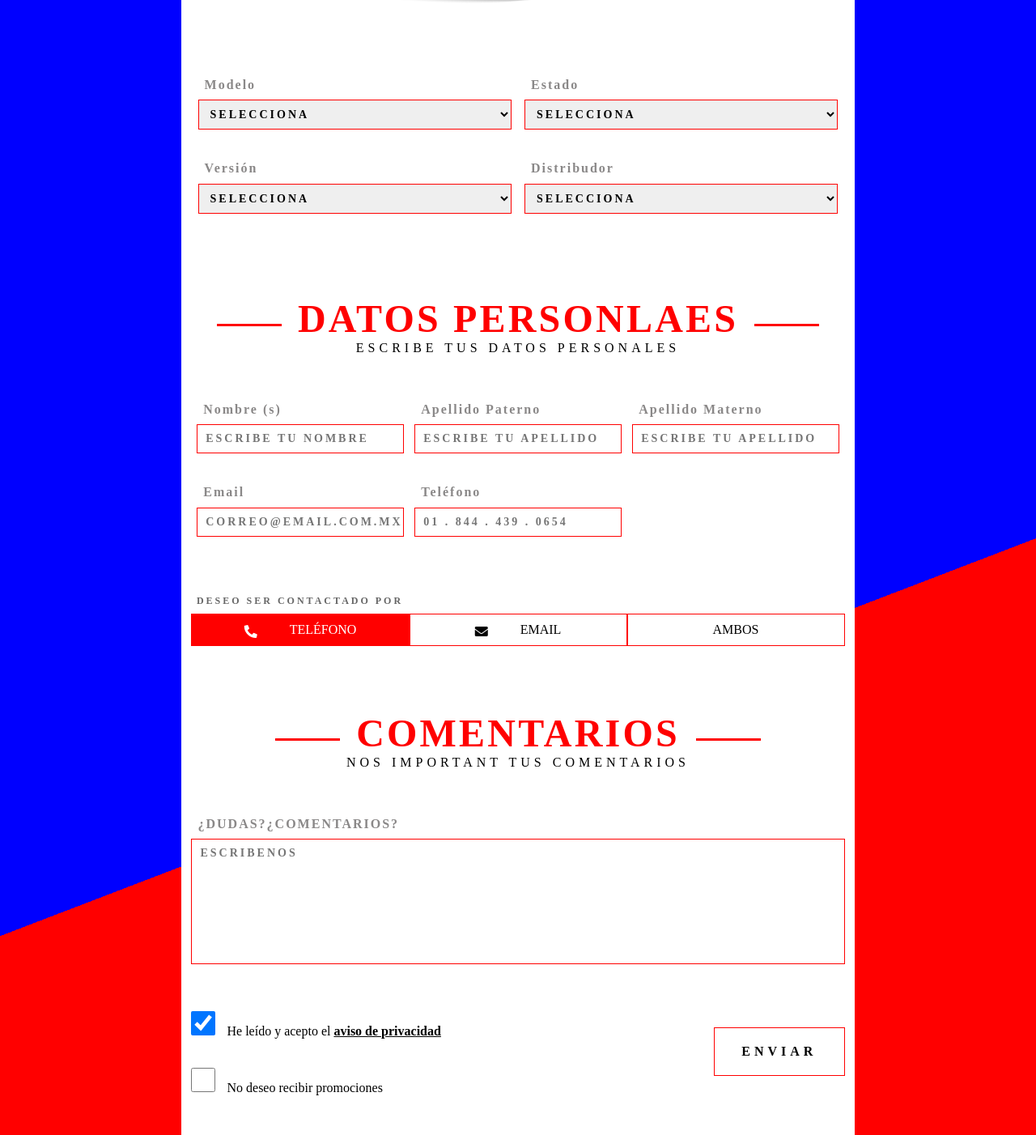
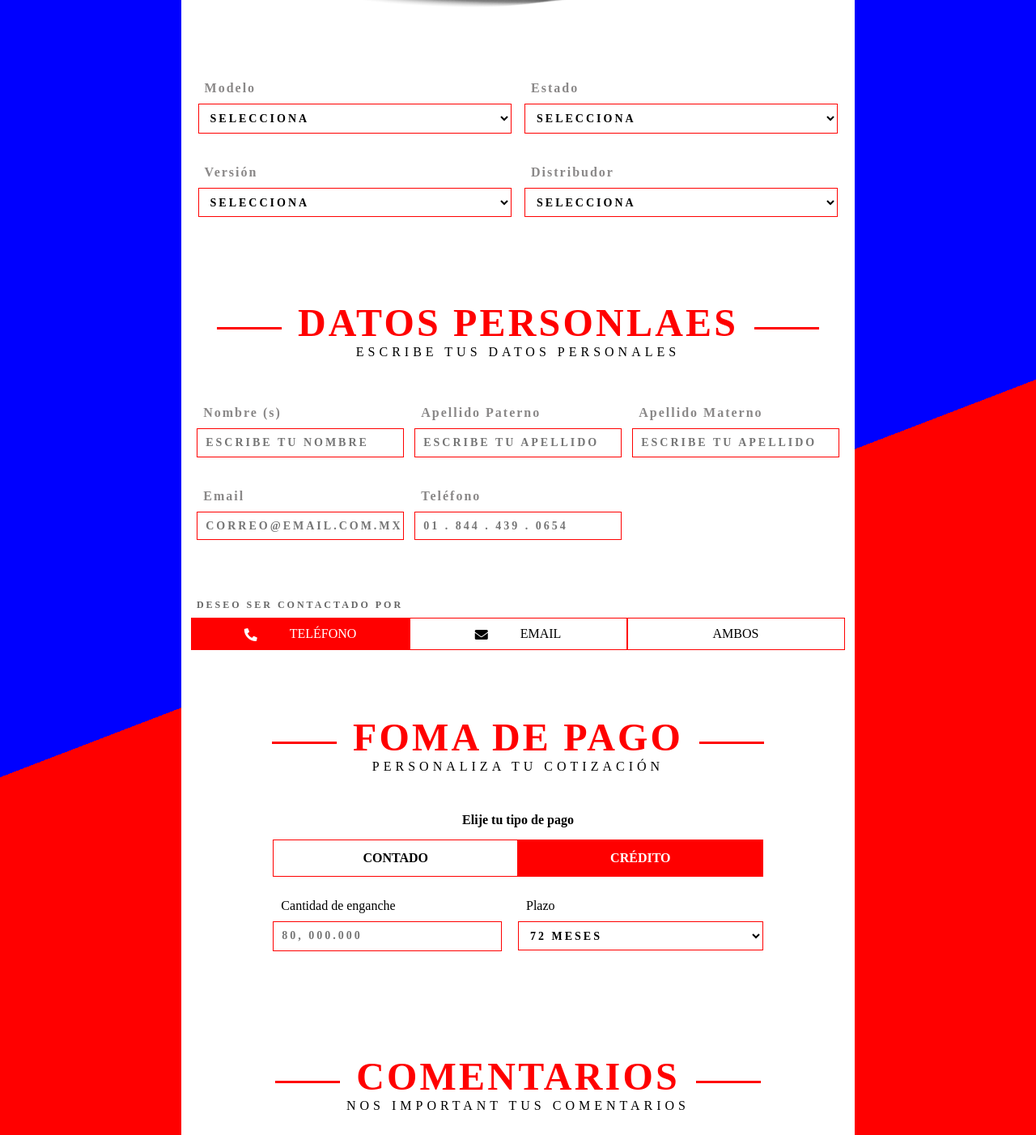
Before and after one commit to ArcoDev/GRWPO, a plain HTML site: page index.html in a window 1280 px wide. Shown: the part 554-1956 px from the top of the page at 81% size. Drawn offline with Linux system fonts and the light colour scheme; a web font is replaced by a local one.

Commit message:
Termiando contenido en movil

```diff
--- a/css/estilos.scss
+++ b/css/estilos.scss
@@ -19,6 +19,7 @@ mixin para los input y select
     letter-spacing: 3px;
     color: #000;
     text-transform: uppercase;
+    background: transparent;
 }
 
 @mixin lineasTitulos {
@@ -72,6 +73,9 @@ Navegacion
     justify-content: center;
     align-items: center;
     background: #fff;
+    position: fixed;
+    z-index: 100;
+    box-shadow: 0 4px 6px 0 rgba(0, 0, 0, 0.2), 0 6px 10px 0 rgba(0, 0, 0, 0.19);
 
     @media screen and (max-width: $movil) {
         & {
@@ -95,7 +99,7 @@ Navegacion
 
         @media screen and (max-width: $movil) {
             & {
-                margin-left: 10px;
+                margin-left: 20px;
             }
         }
     }
@@ -151,19 +155,13 @@ informacion
 .informacion {
     width: 100%;
     height: auto;
-    background: linear-gradient(-21deg, #ff0000 35%, blue 35%);
+    background: linear-gradient(-21deg, #ff0000 50%, blue 50%);
     display: flex;
     flex-direction: column;
     align-items: center;
     justify-content: center;
-    padding-top: 1.875rem;
+    padding-top: 5.3rem;
     padding-bottom: 5rem;
-
-    @media screen and (max-width: $movil) {
-        & {
-            margin-bottom: 5rem;
-        }
-    }
 
     .textos {
         text-align: center;
@@ -325,7 +323,7 @@ informacion
 
             @media screen and (max-width: $movil) {
                 & {
-                    margin-top: 2rem;
+                    margin-top: 3.3rem;
                     font-size: 1.7rem;
                 }
             }
@@ -343,7 +341,6 @@ informacion
                 & {
                     text-align: center;
                     font-size: .7rem;
-                    margin-bottom: 5rem;
                 }
             }
         }
@@ -413,11 +410,69 @@ informacion
         Forma de pago
         ============================================*/
         .colPago {
-            width: 90%;
-            border: 1px solid black;
+            width: 75%;
+            padding-top: 15px;
+            display: flex;
+            flex-wrap: wrap;
+
+            @media screen and (max-width: $movil) {
+                & {
+                    width: 97%;
+                }
+            }
 
             a {
-                width: 100%;
+                width: 50%;
+                height: 25%;
+                border: 1px solid red;
+                display: flex;
+                align-items: center;
+                justify-content: center;
+                text-decoration: none;
+                color: #000;
+                text-transform: uppercase;
+                font-size: 1rem;
+                font-weight: 700;
+
+                @media screen and (max-width: $movil) {
+                    & {
+                        margin-top: 20px;
+                    }
+                }
+            }
+
+            .input,
+            .select {
+                width: 50%;
+                display: flex;
+                flex-direction: column;
+
+                @media screen and (max-width: $movil) {
+                    & {
+                        width: 100%;
+                        flex-wrap: wrap;
+                    }
+                }
+
+                label {
+                    margin: 10px;
+                }
+
+                input {
+                    @include paddinColor();
+                    padding: .55rem 0 .65rem 0.625rem;
+                    margin-right: 20px;
+
+                    @media screen and (max-width: $movil) {
+                        & {
+                            margin-right: 0
+                        }
+                    }
+                }
+
+                select {
+                    @include paddinColor();
+                }
             }
         }
 
@@ -483,11 +538,25 @@ informacion
                 }
 
                 .check {
-                    width: 30px;
-                    height: 30px;
+                    width: 25px;
+                    height: 25px;
                     border: 1px solid #959595;
-                    border-radius: 0;
+                    border-radius: 0px;
                     margin: 20px 10px 20px 0;
+
+                    &::before {
+                        content: '';
+                        display: inline-block;
+                        position: absolute;
+                        left: 0;
+                        top: 3px;
+                        width: 23px;
+                        height: 23px;
+                        border: 1px solid #c5c5c5;
+                        margin-right: 15px;
+                        box-sizing: border-box;
+                        background: #fff;
+                    }
                 }
             }
 
@@ -498,13 +567,15 @@ informacion
                 align-items: flex-end;
                 flex-direction: column;
                 justify-content: center;
+
                 @media screen and (max-width: $movil) {
-                    &{
+                    & {
                         width: 100%;
                         align-items: center;
                         padding-bottom: 5rem;
+                    }
                 }
-                }
+
                 button {
                     width: 50%;
                     padding: 20px 0;
--- a/css/globales.scss
+++ b/css/globales.scss
@@ -3,9 +3,11 @@
     padding: 0;
     box-sizing: border-box;
     font-family: "Lato";
+    outline: none;
 }
 body {
   overflow-x: hidden;
+
 }
 
 /*============================================
--- a/index.html
+++ b/index.html
@@ -54,28 +54,32 @@
                         <label for="">Modelo</label>
                         <select name="" id="">
                             <option>Selecciona</option>
-                            <option value="">prueba</option>
-                            <option value="">preuba</option>
+                            <option value="">Mobi</option>
+                            <option value="">Palio Adventure</option>
+                            <option value="">Fiat 500L</option>
                         </select>
                         <label for="">Versión</label>
                         <select name="" id="">
                             <option>Selecciona</option>
-                            <option value="">prueba</option>
-                            <option value="">preuba</option>
+                            <option value="">Mobi Easy</option>
+                            <option value="">Mobi Like</option>
+                            <option value="">Mobi Trekking</option>
                         </select>
                     </div>
                     <div class="col2">
                         <label for="">Estado</label>
                         <select name="" id="">
                             <option>Selecciona</option>
-                            <option value="">prueba</option>
-                            <option value="">preuba</option>
+                            <option value="">Aguascalientes</option>
+                            <option value="">Coahuila</option>
+                            <option value="">Chihuahua</option>
                         </select>
                         <label for="">Distribudor</label>
                         <select name="" id="">
                             <option>Selecciona</option>
-                            <option value="">prueba</option>
-                            <option value="">preuba</option>
+                            <option value="">Prueba 1</option>
+                            <option value="">Prueba 2</option>
+                            <option value="">Prueba 3</option>
                         </select>
                     </div>
                 </div>
@@ -110,16 +114,28 @@
                     <a href="#"><i class="fas fa-envelope"></i>Email</a>
                     <a href="#">Ambos</a>
                 </div>
-                <!--Forma de pago
+                <!--Forma de pago-->
                 <h1>Foma de pago</h1>
                 <p>Personaliza tu cotización</p>
                 <h4>Elije tu tipo de pago</h4>
                 <div class="formaPago">
                     <div class="colPago">
-                        <a href="#" class="active"><i class="fas fa-phone-alt"></i>Teléfono</a>
-                        <a href="#"><i class="fas fa-envelope"></i>Email</a>
+                        <a href="#">Contado</a>
+                        <a href="#" class="active">Crédito</a>
+                        <div class="input">
+                            <label for="">Cantidad de enganche</label>
+                            <input type="tel" name="tel" placeholder="80, 000.000">
+                        </div>
+                        <div class="select">
+                            <label for="">Plazo</label>
+                            <select name="" id="">
+                                <option value="">72 meses</option>
+                                <option value="">36 meses</option>
+                                <option value="">24 meses</option>
+                            </select>
+                        </div>
                     </div>
-                </div>-->
+                </div>
                 <!--Comentarios-->
                 <h1>Comentarios</h1>
                 <p>Nos important tus comentarios</p>
@@ -133,7 +149,7 @@
                     <div class="colFooter">
                         <div class="aviso">
                             <div>
-                                <input checked class="check" type="checkbox" name="" id="">
+                                <input class="check" type="checkbox" name="" id="">
                                 <label for="">He leído y acepto el <span>aviso de privacidad</span></label>
                             </div>
                             <div>
```
Also changed, not shown: css/estilos.css, css/globales.css, 2 other files.
